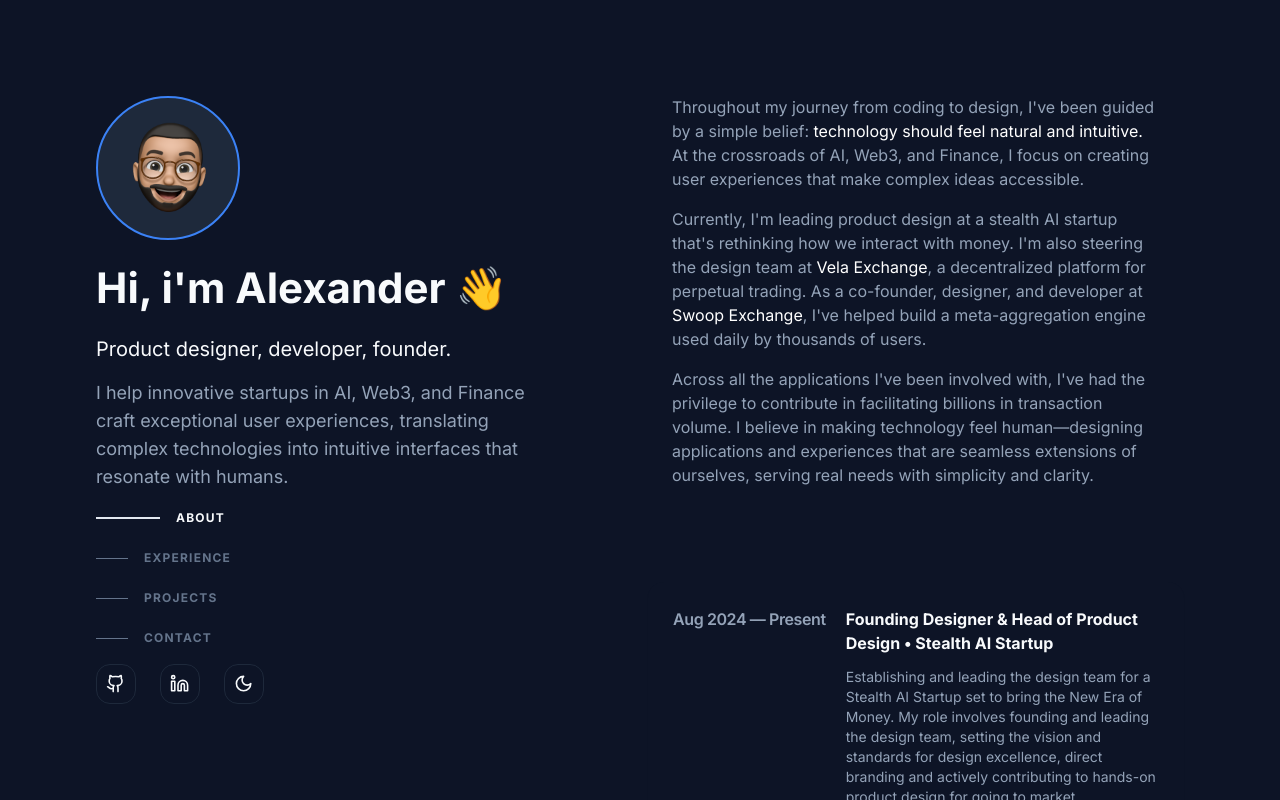
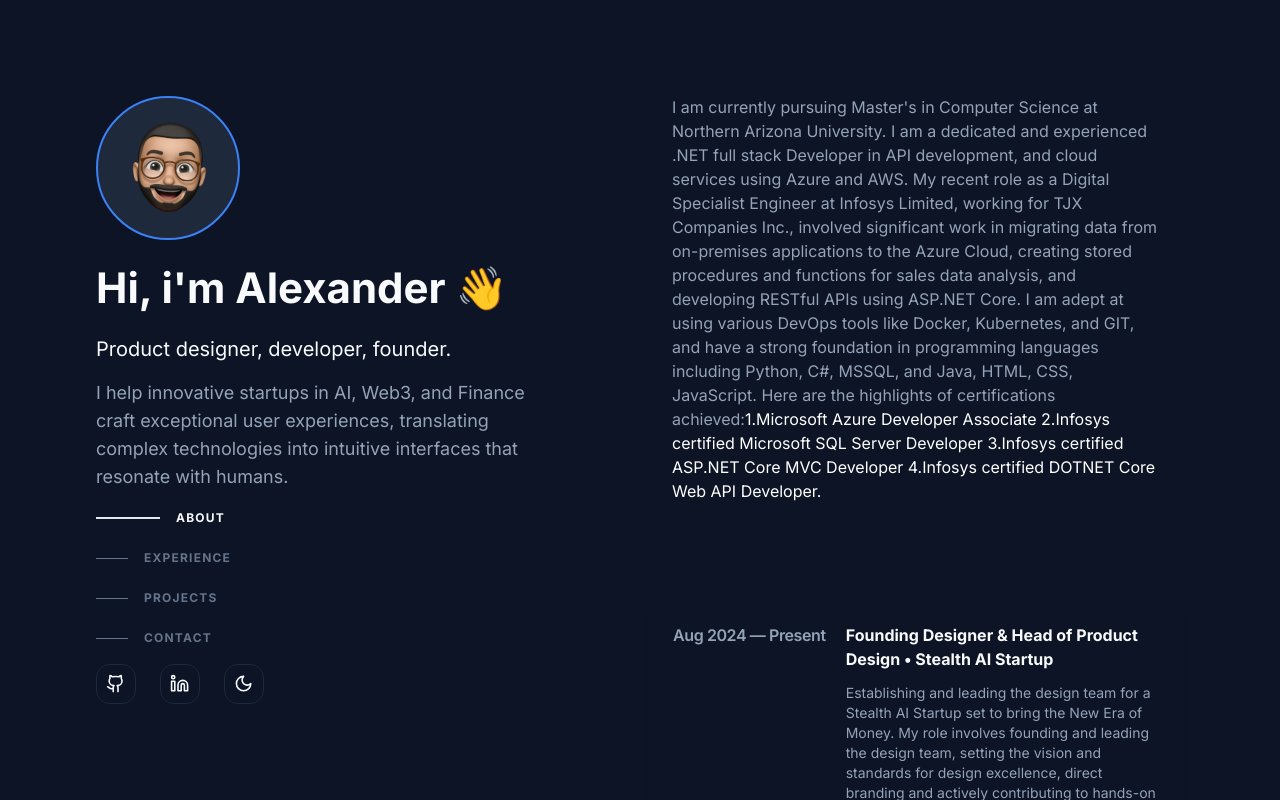
Before and after one commit to tejs9k/myPortfolioWebsite, a Next.js app: page / in a window 1280 px wide. Shown: the top 800 px of the page. Built offline with nearby package versions, Linux system fonts and the light colour scheme.

Commit message:
Second commit

```diff
--- a/components/About.tsx
+++ b/components/About.tsx
@@ -11,45 +11,14 @@ export default function About() {
       </div>
       <div className="flex flex-col gap-4">
         <p className="text-start text-muted-foreground lg:px-6">
-          Throughout my journey from coding to design, I've been guided by a
-          simple belief:{" "}
-          <span className="text-white">
-            technology should feel natural and intuitive.
-          </span>{" "}
-          At the crossroads of AI, Web3, and Finance, I focus on creating user
-          experiences that make complex ideas accessible.
-        </p>
-        <p className="text-start  text-muted-foreground lg:px-6">
-          Currently, I'm leading product design at a stealth AI startup that's
-          rethinking how we interact with money. I'm also steering the design
-          team at{" "}
-          <a
-            className="no-wrap text-primary dark:text-white"
-            href="https://vela.exchange"
-            target="blank"
-            rel="noopener noreferrer"
-          >
-            Vela Exchange
-          </a>
-          , a decentralized platform for perpetual trading. As a co-founder,
-          designer, and developer at{" "}
-          <a
-            className="no-wrap text-primary dark:text-white"
-            href="https://swoop.exchange"
-            target="blank"
-            rel="noopener noreferrer"
-          >
-            Swoop Exchange
-          </a>
-          , I've helped build a meta-aggregation engine used daily by thousands
-          of users.
-        </p>
-        <p className="text-start text-muted-foreground lg:px-6">
-          Across all the applications I've been involved with, I've had the
-          privilege to contribute in facilitating billions in transaction
-          volume. I believe in making technology feel human—designing
-          applications and experiences that are seamless extensions of
-          ourselves, serving real needs with simplicity and clarity.
+        I am currently pursuing Master's in Computer Science at Northern Arizona University. I am a dedicated and experienced .NET full stack Developer in API development, and cloud services using Azure and AWS. My recent role as a Digital Specialist Engineer at Infosys Limited, working for TJX Companies Inc., involved significant work in migrating data from on-premises applications to the Azure Cloud, creating stored procedures and functions for sales data analysis, and developing RESTful APIs using ASP.NET Core. I am adept at using various DevOps tools like Docker, Kubernetes, and GIT, and have a strong foundation in programming languages including Python, C#, MSSQL, and Java, HTML, CSS, JavaScript.
+        Here are the highlights of certifications achieved:
+        <span className="text-white">
+        1.Microsoft Azure Developer Associate
+        2.Infosys certified Microsoft SQL Server Developer
+        3.Infosys certified ASP.NET Core MVC Developer
+        4.Infosys certified DOTNET Core Web API Developer.
+        </span>{" "}
         </p>
       </div>
     </section>
```
